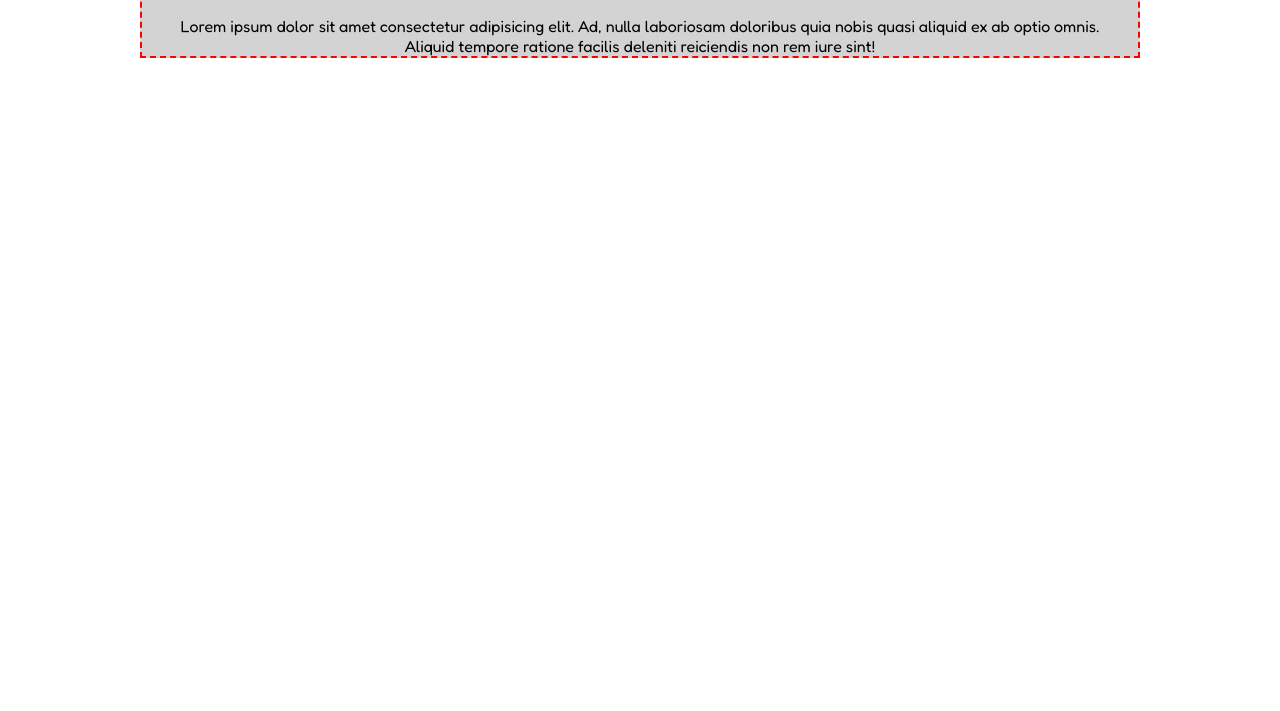
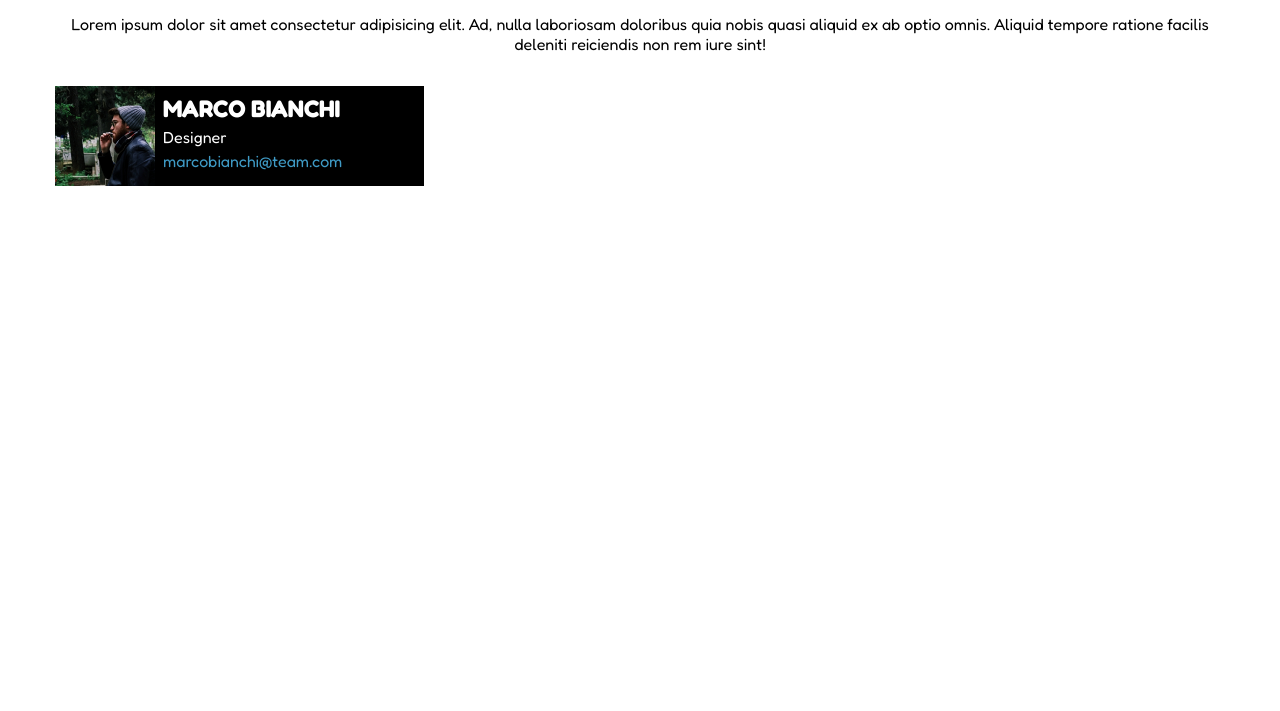
Before and after one commit to LorenzoRossini01/html-css-float-cards, a plain HTML site: page index.html in a window 1280 px wide. Shown: the part 89-800 px from the top of the page. Drawn offline with Linux system fonts and the light colour scheme.

Commit message:
feat: add first card

```diff
--- a/css/style.css
+++ b/css/style.css
@@ -4,6 +4,7 @@
   --subtitle-text: black;
   --card-text-color: white;
   --email-text-color: #3f9bc6;
+  --card-height: 100px;
 }
 
 /* RESET */
@@ -17,7 +18,7 @@
 /* UTILS */
 
 .container {
-  max-width: 1000px;
+  max-width: 1200px;
   margin: 0 auto;
   padding: 0 15px;
 }
@@ -27,6 +28,12 @@
   background-color: lightgray;
   /* padding: 2rem; */
   border: 2px dashed red;
+}
+
+.clearfix {
+  content: "";
+  display: block;
+  clear: both;
 }
 
 .header {
@@ -42,3 +49,51 @@ h1 {
 .header p {
   color: var(--subtitle-text);
 }
+
+.row {
+  margin: -1rem;
+  margin-top: 2rem;
+}
+
+.col-1-3 {
+  width: calc(100% / 3);
+  float: left;
+  padding: 1rem;
+}
+
+.card {
+  width: 100%;
+  height: var(--card-height);
+  background-color: black;
+}
+
+.card-img,
+.card-text {
+  float: left;
+  height: var(--card-height);
+}
+
+.card-img {
+  width: var(--card-height);
+}
+
+img {
+  height: var(--card-height);
+}
+
+.card-text {
+  width: calc(100% - var(--card-height));
+  padding: 0.5rem;
+  color: var(--card-text-color);
+}
+
+.card-text .name {
+}
+
+.card-text .profession {
+  padding: 0.25rem 0;
+}
+
+.card-text .email {
+  color: var(--email-text-color);
+}
--- a/index.html
+++ b/index.html
@@ -19,7 +19,7 @@
     <link rel="stylesheet" href="./css/style.css" />
   </head>
   <body>
-    <main class="container debug">
+    <main class="container">
       <div class="header">
         <h1>Meet Our Team</h1>
         <p>
@@ -28,6 +28,23 @@
           Aliquid tempore ratione facilis deleniti reiciendis non rem iure sint!
         </p>
       </div>
+
+      <section class="card-section">
+        <div class="row clearfix">
+          <div class="col-1-3 clearfix">
+            <div class="card">
+              <div class="card-img">
+                <img src="./img/male1.png" alt="" />
+              </div>
+              <div class="card-text">
+                <h2 class="name">MARCO BIANCHI</h2>
+                <p class="profession">Designer</p>
+                <p class="email">marcobianchi@team.com</p>
+              </div>
+            </div>
+          </div>
+        </div>
+      </section>
     </main>
   </body>
 </html>
```
